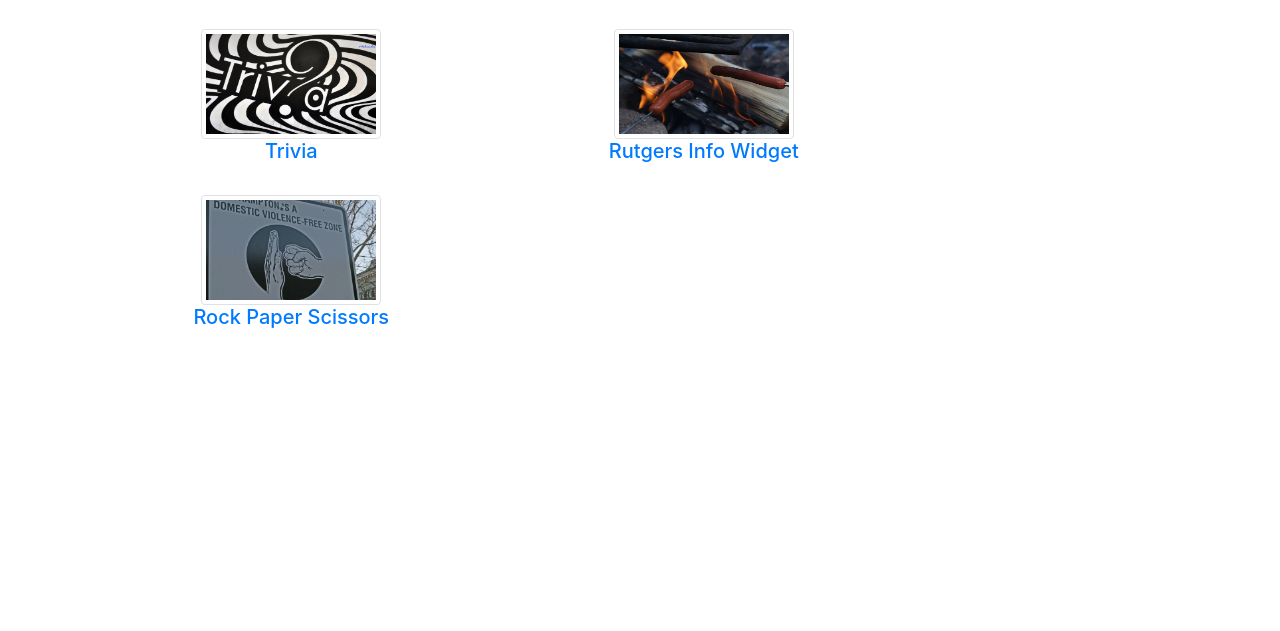
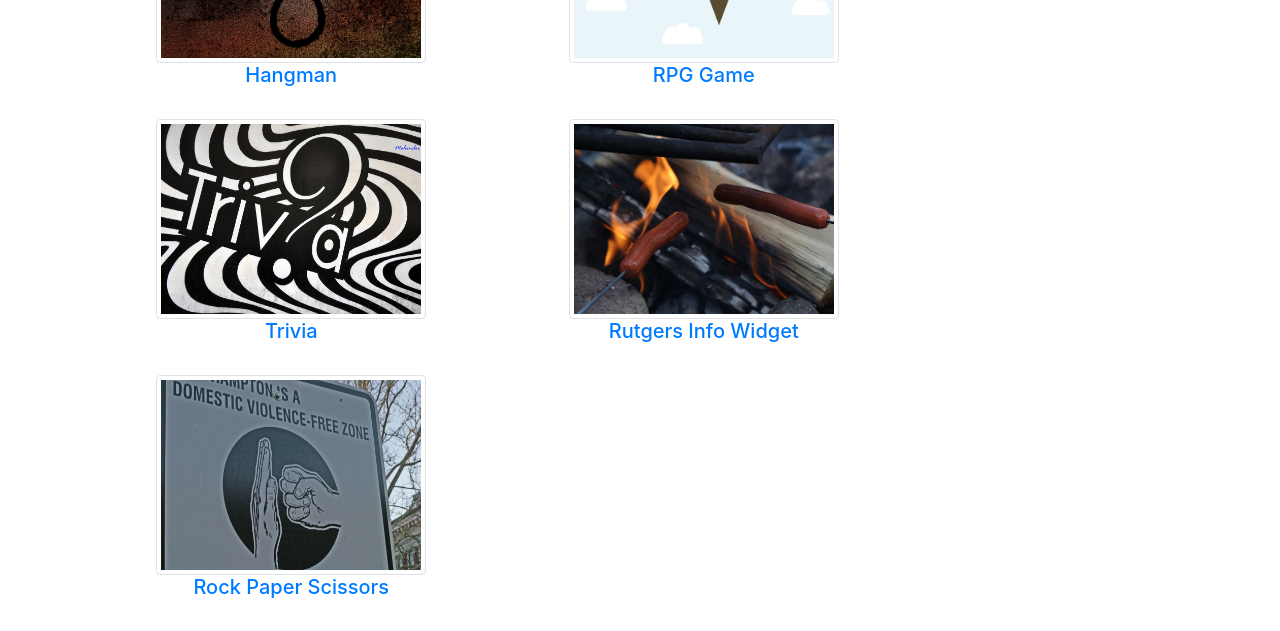
Before and after one commit to agonz519/Bootstrap-Portfolio, a plain HTML site: page portfolio.html in a window 1280 px wide. Shown: the part 315-946 px from the top of the page. Before the commit the page ends 800 px from the top, so only its background shows below. Drawn offline with nearby package versions, Linux system fonts and the light colour scheme.

Commit message:
Fixed the padding issue I was having with portfolio page

```diff
--- a/portfolio.html
+++ b/portfolio.html
@@ -25,8 +25,9 @@
 		}
 
 		.portfolioImage {
-			height: 110px;
-			width: 180px;
+			height: 200px;  /*110*/
+			width: 270px;  /*180*/
+			min-width: 270px;
 		}
 
 	</style>
```
Also changed, not shown: index.html (+3 -3 lines).
